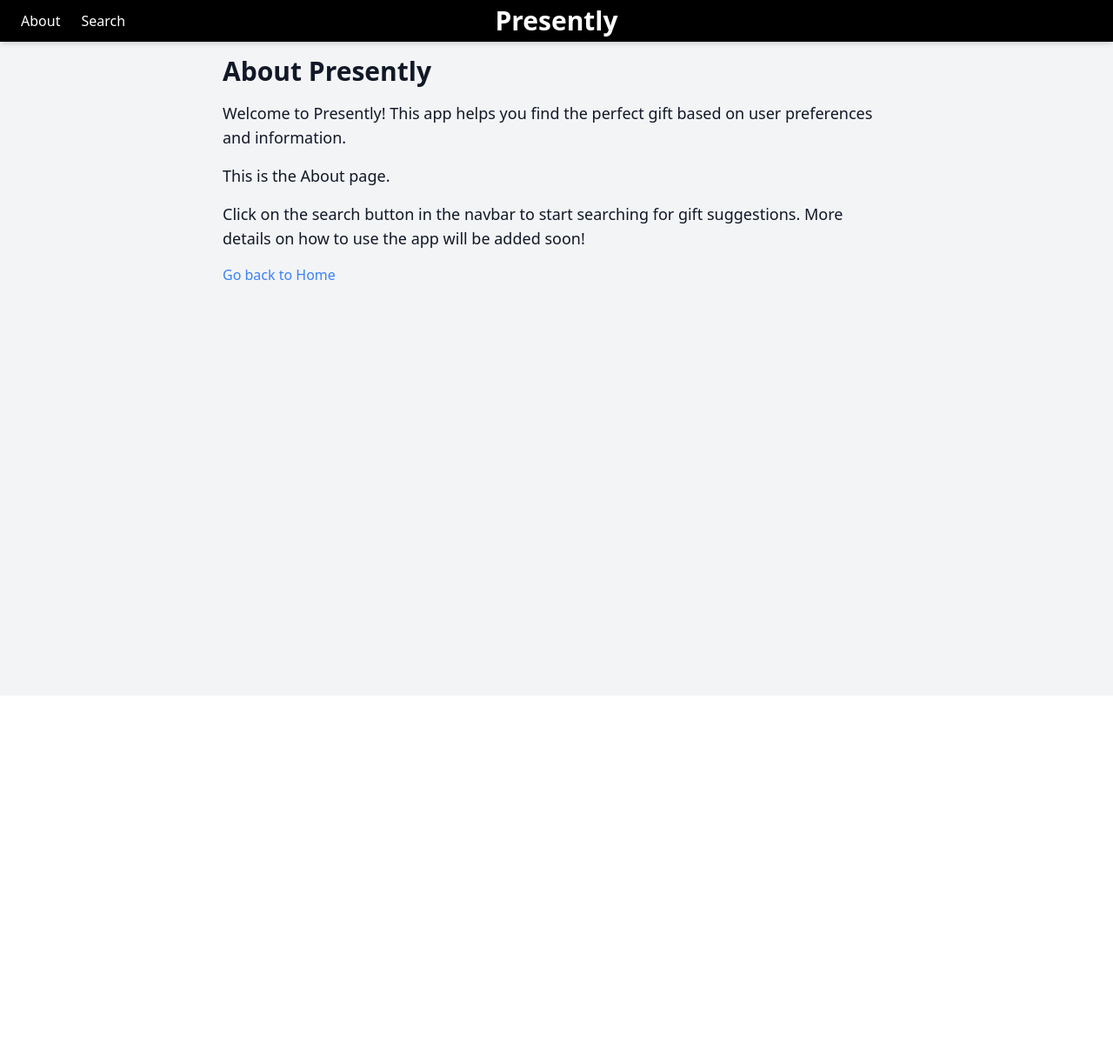
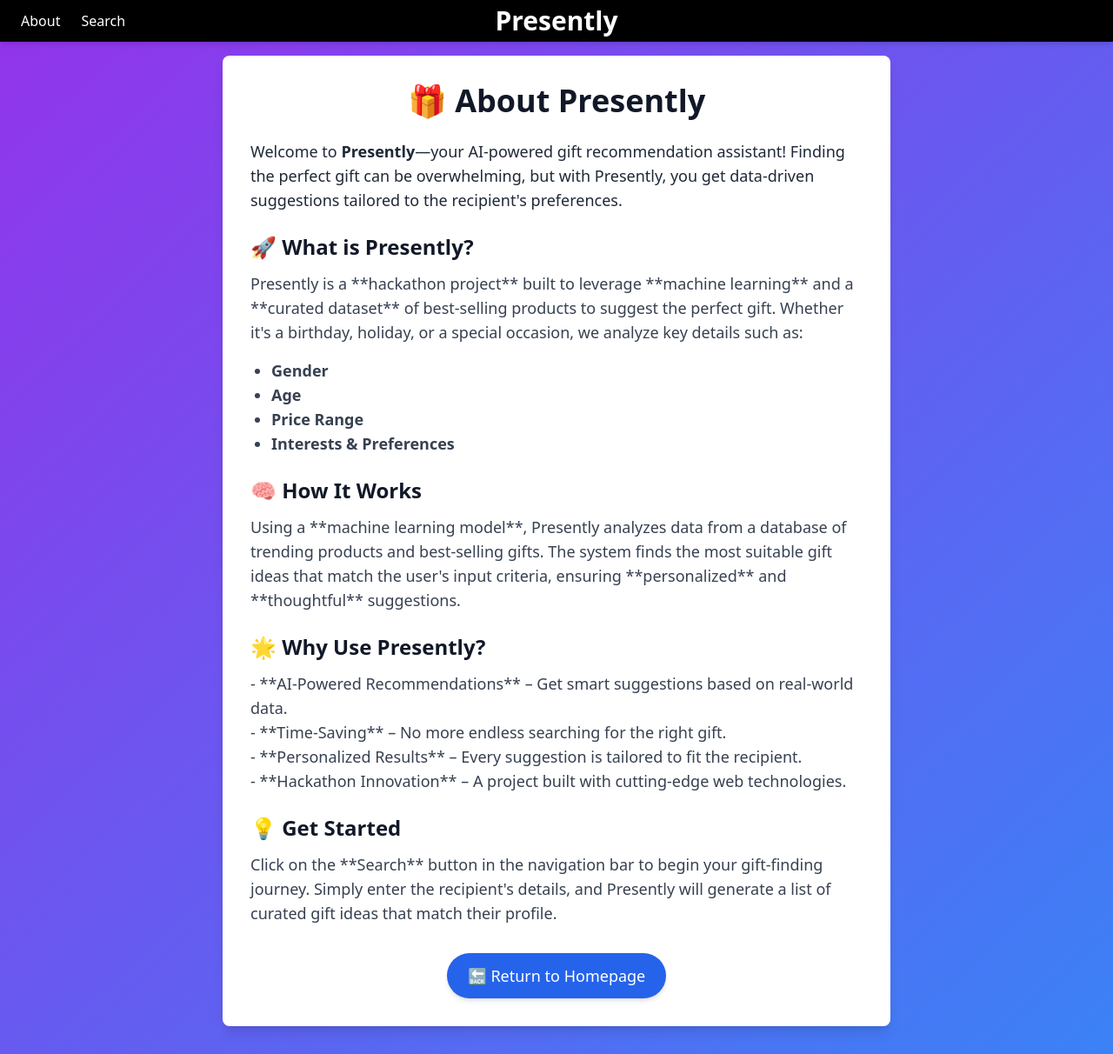
Before and after one commit to njyeung/presently, a Next.js app in the folder frontend/presently/: page /about in a window 1280 px wide. Shown: the whole page at 87% size. Before the commit the page ends 800 px from the top, so only its background shows below. Built offline with nearby package versions, Linux system fonts and the light colour scheme.

Commit message:
update_About

```diff
--- a/frontend/presently/src/app/about/page.tsx
+++ b/frontend/presently/src/app/about/page.tsx
@@ -5,21 +5,54 @@ export default function About() {
     return (
         <>
             <Navbar />
-            <div className="min-h-screen bg-gray-100 text-gray-900 p-8 pt-16">
-                <div className="max-w-3xl mx-auto">
-                    <h1 className="text-3xl font-bold mb-4">About Presently</h1>
-                    <p className="text-lg mb-4">
-                        Welcome to Presently! This app helps you find the perfect gift based on user preferences and information.
+            <div className="min-h-screen bg-gradient-to-br from-purple-600 to-blue-500 text-white p-8 pt-16">
+                <div className="max-w-3xl mx-auto bg-white text-gray-900 p-8 rounded-lg shadow-lg">
+                    <h1 className="text-4xl font-extrabold text-center mb-6">🎁 About Presently</h1>
+
+                    <p className="text-lg mb-4 text-gray-800">
+                        Welcome to <span className="font-semibold">Presently</span>—your AI-powered gift recommendation assistant! Finding the perfect gift can be overwhelming,
+                        but with Presently, you get data-driven suggestions tailored to the recipient's preferences.
                     </p>
-                    <p className="text-lg mb-4">
-                        This is the About page.
+
+                    <h2 className="text-2xl font-bold mt-6 mb-3 text-gray-900">🚀 What is Presently?</h2>
+                    <p className="text-lg mb-4 text-gray-700">
+                        Presently is a **hackathon project** built to leverage **machine learning** and a **curated dataset** of best-selling products
+                        to suggest the perfect gift. Whether it's a birthday, holiday, or a special occasion, we analyze key details such as:
                     </p>
-                    <p className="text-lg mb-4">
-                        Click on the search button in the navbar to start searching for gift suggestions. More details on how to use the app will be added soon!
+                    <ul className="list-disc pl-6 text-lg text-gray-700 mb-4">
+                        <li><span className="font-semibold">Gender</span></li>
+                        <li><span className="font-semibold">Age</span></li>
+                        <li><span className="font-semibold">Price Range</span></li>
+                        <li><span className="font-semibold">Interests & Preferences</span></li>
+                    </ul>
+
+                    <h2 className="text-2xl font-bold mt-6 mb-3 text-gray-900">🧠 How It Works</h2>
+                    <p className="text-lg mb-4 text-gray-700">
+                        Using a **machine learning model**, Presently analyzes data from a database of trending products and best-selling gifts.
+                        The system finds the most suitable gift ideas that match the user's input criteria, ensuring **personalized** and **thoughtful** suggestions.
                     </p>
-                    <Link href="/" className="text-blue-500 hover:underline">
-                        Go back to Home
-                    </Link>
+
+                    <h2 className="text-2xl font-bold mt-6 mb-3 text-gray-900">🌟 Why Use Presently?</h2>
+                    <p className="text-lg mb-4 text-gray-700">
+                        - **AI-Powered Recommendations** – Get smart suggestions based on real-world data. <br />
+                        - **Time-Saving** – No more endless searching for the right gift. <br />
+                        - **Personalized Results** – Every suggestion is tailored to fit the recipient. <br />
+                        - **Hackathon Innovation** – A project built with cutting-edge web technologies.
+                    </p>
+
+                    <h2 className="text-2xl font-bold mt-6 mb-3 text-gray-900">💡 Get Started</h2>
+                    <p className="text-lg mb-4 text-gray-700">
+                        Click on the **Search** button in the navigation bar to begin your gift-finding journey.
+                        Simply enter the recipient's details, and Presently will generate a list of curated gift ideas that match their profile.
+                    </p>
+
+                    <div className="flex justify-center mt-8">
+                        <Link href="/" passHref>
+                            <button className="bg-blue-600 hover:bg-blue-700 text-white text-lg px-6 py-3 rounded-full shadow-md transition-all duration-300">
+                                🔙 Return to Homepage
+                            </button>
+                        </Link>
+                    </div>
                 </div>
             </div>
         </>
```
